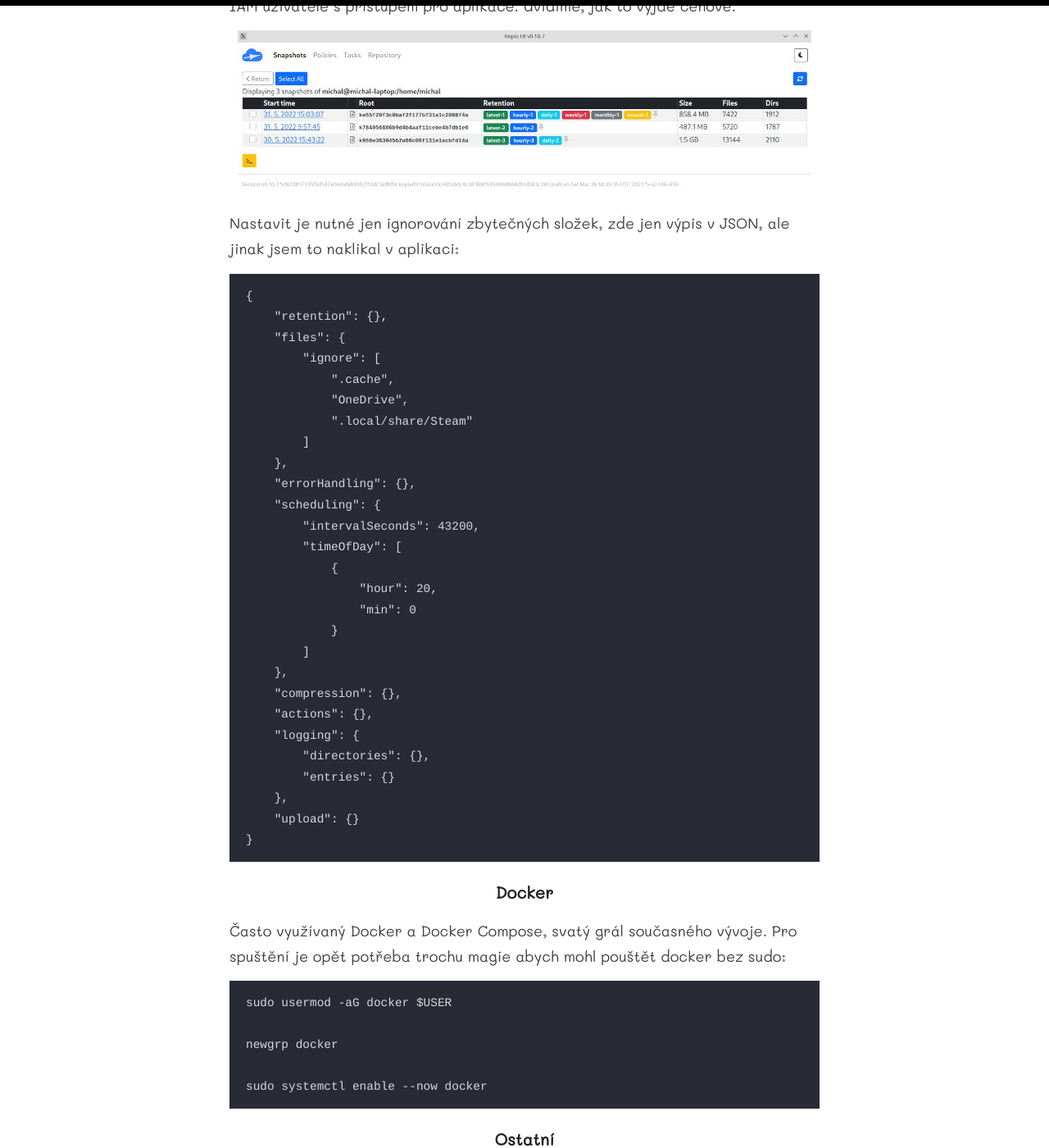
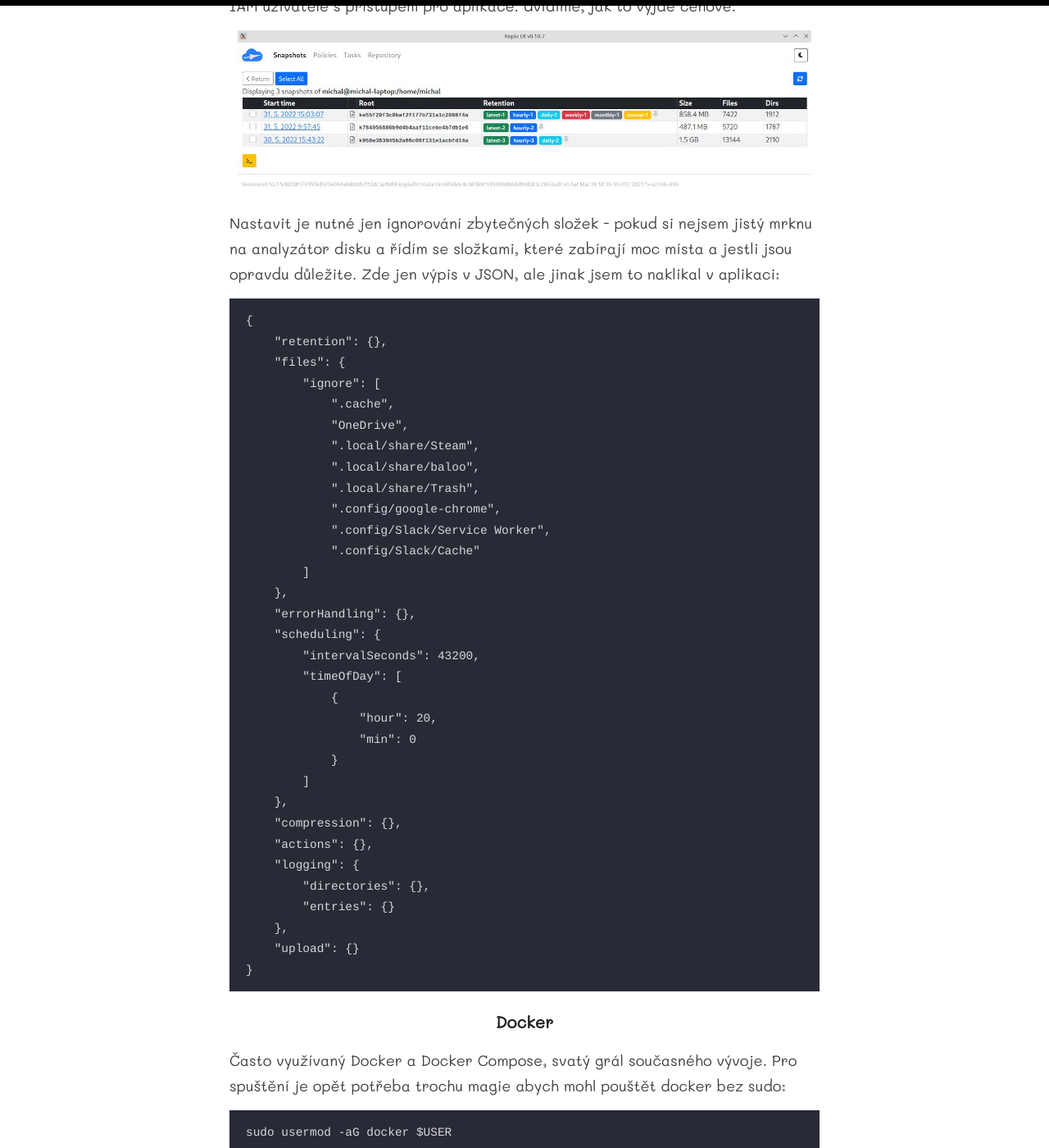
Before and after one commit to buresmi7/buresmi7.github.io, a Jekyll site: the page built from _posts/2022-05-31-muj-stack.md, in a window 1280 px wide and 1400 px high, scrolled down 8761 px. Shown: the whole window at 82% size. Built offline with Jekyll 4.4.1, drawn with Linux system fonts in a browser that asks for light colours.

Commit message:
Muj stack fix

````diff
--- a/_posts/2022-05-31-muj-stack.md
+++ b/_posts/2022-05-31-muj-stack.md
@@ -128,7 +128,10 @@ jasná volba. Stačí vytvoři S3 bucket a IAM uživatele s přístupem pro apli
 
 ![Kopia](/images/posts/2022-05-31-muj-stack/muj-stack-06.jpg)
 
-Nastavit je nutné jen ignorování zbytečných složek, zde jen výpis v JSON, ale jinak jsem to naklikal v aplikaci:
+Nastavit je nutné jen ignorování zbytečných složek - pokud si nejsem jistý mrknu na analyzátor disku a řídím se
+složkami, které zabírají moc místa a jestli jsou opravdu důležite. Zde jen výpis v
+JSON, ale jinak jsem to naklikal v
+aplikaci:
 ```
 {
     "retention": {},
@@ -136,7 +139,12 @@ Nastavit je nutné jen ignorování zbytečných složek, zde jen výpis v JSON,
         "ignore": [
             ".cache",
             "OneDrive",
-            ".local/share/Steam"
+            ".local/share/Steam",
+            ".local/share/baloo",
+            ".local/share/Trash",
+            ".config/google-chrome",
+            ".config/Slack/Service Worker",
+            ".config/Slack/Cache"
         ]
     },
     "errorHandling": {},
````
